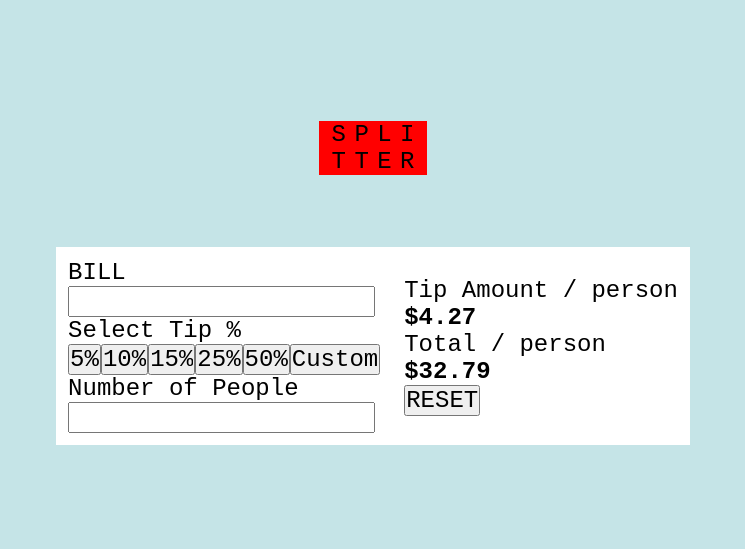
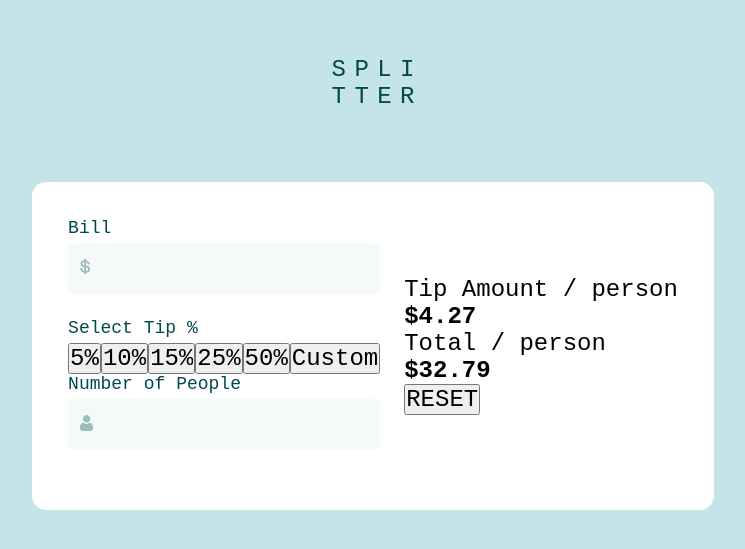
Before and after one commit to timmywimmy95/frontend_mentor, a React (Vite) app in the folder tip-calculator-app/: page / in a window 1280 px wide. Shown: the part 117-666 px from the top of the page, without its empty margins (267-1012 px from the left). Built offline with nearby package versions, Linux system fonts and the light colour scheme.

Commit message:
left-container input containers done

```diff
--- a/tip-calculator-app/src/App.css
+++ b/tip-calculator-app/src/App.css
@@ -16,7 +16,6 @@
 }
 
 #main-text-container {
-  background-color: red;
   width: 4.5rem;
   overflow-wrap: break-word;
   text-align: center;
@@ -26,6 +25,7 @@
 #main-text-container .flex-item {
   letter-spacing: 0.35rem;
   text-indent: 0.35em;
+  color: hsl(183, 100%, 15%);
 }
 
 #main-bill-container {
@@ -34,9 +34,39 @@
   flex-direction: row;
   justify-content: center;
   align-items: center;
+  border-radius: 0.6rem;
+  padding: 1rem;
+}
+#main-bill-container .input-container {
+  margin-bottom: 1rem;
+  background-color: hsl(189, 41%, 97%);
+  padding: 0.5rem;
+  border-radius: 0.3rem;
+}
+#main-bill-container .input-container span {
+  color: hsl(184, 14%, 56%);
+}
+#main-bill-container .input-container input {
+  background-color: hsl(189, 41%, 97%);
+  font-size: 0.9rem;
+  width: 95%;
+  color: hsl(183, 100%, 15%);
+}
+#main-bill-container input[type=text] {
+  border: none;
+  text-align: right;
+  background-color: hsl(189, 41%, 97%);
+}
+#main-bill-container input:focus {
+  outline: none;
 }
 #main-bill-container .left-container {
   margin: 0.5rem;
+}
+#main-bill-container .left-container p {
+  color: hsl(183, 100%, 15%);
+  font-size: 0.75rem;
+  margin-bottom: 0.2rem;
 }
 #main-bill-container .right-container {
   margin: 0.5rem;
--- a/tip-calculator-app/src/App.scss
+++ b/tip-calculator-app/src/App.scss
@@ -35,7 +35,6 @@ $white: hsl(0, 0%, 100%);
 
 // main-text-container
 #main-text-container {
-	background-color: red;
 	width: 4.5rem;
 	overflow-wrap: break-word;
 	text-align: center;
@@ -44,6 +43,7 @@ $white: hsl(0, 0%, 100%);
 	.flex-item {
 		letter-spacing: 0.35rem;
 		text-indent: 0.35em;
+		color: $very-dark-cyan;
 	}
 }
 
@@ -53,8 +53,47 @@ $white: hsl(0, 0%, 100%);
 	flex-direction: row;
 	justify-content: center;
 	align-items: center;
+	border-radius: 0.6rem;
+	padding: 1rem;
+
+	.input-container {
+		margin-bottom: 1rem;
+		background-color: $very-light-grayish-cyan;
+		padding: 0.5rem;
+		border-radius: 0.3rem;
+		span {
+			color: $grayish-cyan;
+		}
+		input {
+			background-color: $very-light-grayish-cyan;
+			font-size: 0.9rem;
+			width: 95%;
+			color: $very-dark-cyan;
+		}
+	}
+	input[type='text'] {
+		border: none;
+		text-align: right;
+		background-color: $very-light-grayish-cyan;
+	}
+	input:focus {
+		outline: none;
+	}
 	.left-container {
 		margin: 0.5rem;
+		p {
+			color: $very-dark-cyan;
+			font-size: 0.75rem;
+			margin-bottom: 0.2rem;
+		}
+		#bill-container {
+		}
+		#tip-container {
+		}
+		#tip-buttons-container {
+		}
+		#pax-container {
+		}
 	}
 	.right-container {
 		margin: 0.5rem;
--- a/tip-calculator-app/src/components/MainBodyBill.jsx
+++ b/tip-calculator-app/src/components/MainBodyBill.jsx
@@ -6,10 +6,18 @@ const MainBodyBill = () => {
 			<div id='main-bill-container'>
 				<div className='left-container'>
 					<div id='bill-container'>
-						<p>BILL</p>
-						<input type='text' />
+						<p>Bill</p>
+						<div className='input-container'>
+							<span>
+								<img
+									src='/images/icon-dollar.svg'
+									alt='dollar-icon'
+								/>
+							</span>
+							<input type='text' />
+						</div>
 					</div>
-					<div className='tip-container'>
+					<div id='tip-container'>
 						<p>Select Tip %</p>
 						<div className='tip-buttons-container'>
 							<input type='button' value='5%' />
@@ -20,9 +28,17 @@ const MainBodyBill = () => {
 							<input type='button' value='Custom' />
 						</div>
 					</div>
-					<div className='pax-container'>
+					<div id='pax-container'>
 						<p>Number of People</p>
-						<input type='text' />
+						<div className='input-container'>
+							<span>
+								<img
+									src='/images/icon-person.svg'
+									alt='person-icon'
+								/>
+							</span>
+							<input type='text' />
+						</div>
 					</div>
 				</div>
 				<div className='right-container'>
```
Also changed, not shown: 1 other file (tests, documents, lock files or other folders).
